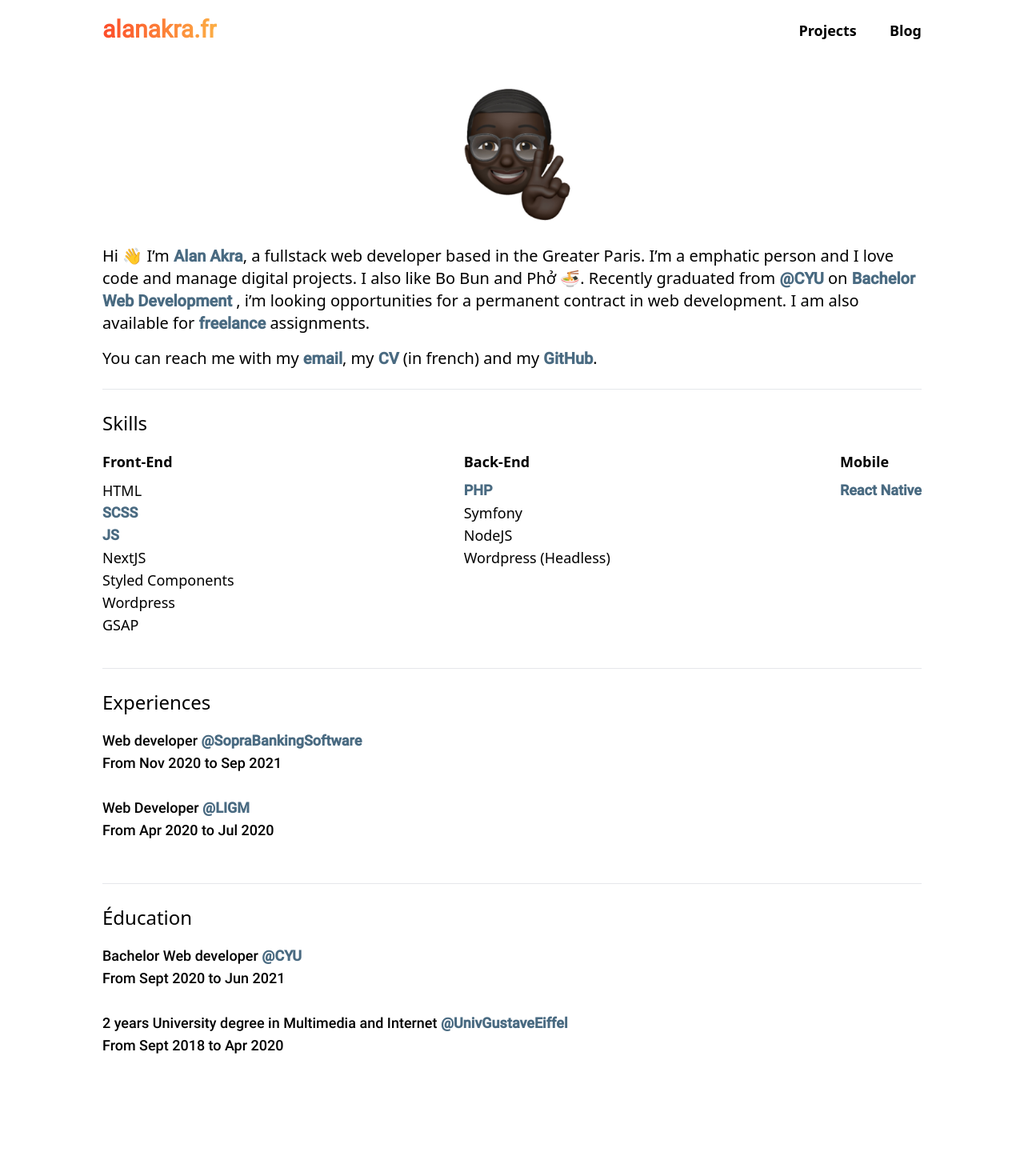
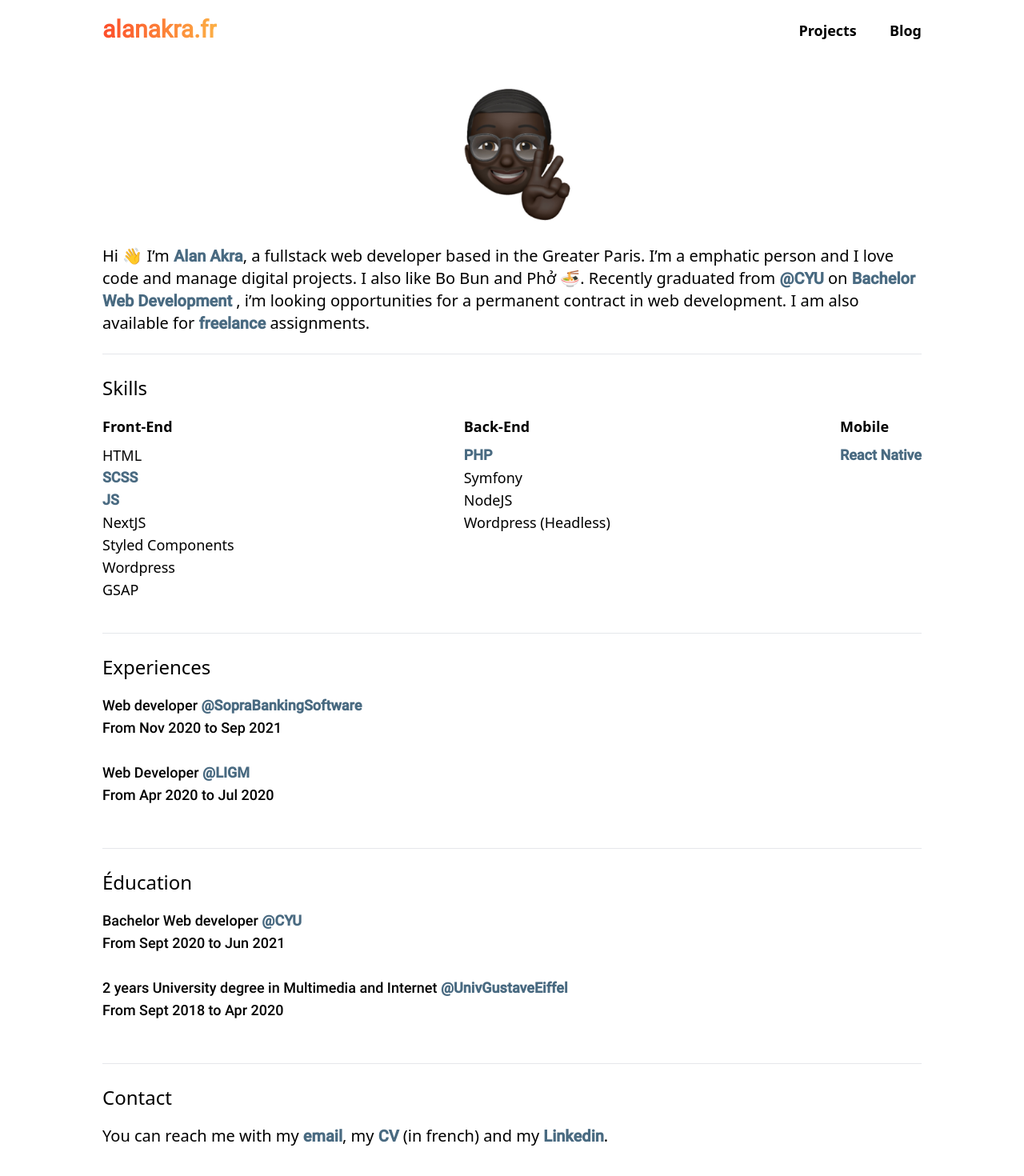
Before and after one commit to alanakra/alan-web, a Next.js app: page / in a window 1280 px wide. Shown: the top 1470 px of the page at 80% size. Before the commit the page ends 1365 px from the top, so only its background shows below. Built offline with nearby package versions, Linux system fonts and the light colour scheme.

Commit message:
Add contact section

```diff
--- a/pages/index.js
+++ b/pages/index.js
@@ -65,8 +65,6 @@ function About() {
 
     <p className="text-xl mb-4">Hi 👋 I’m <a href="https://www.linkedin.com/in/alanakra/" className="link-color">Alan Akra</a>, a fullstack web developer based in the Greater Paris. I’m a emphatic person and I love code and manage digital projects. I also like Bo Bun and Phở 🍜. Recently graduated from <a href="http://cyu.fr" className="link-color">@CYU</a> on <a href="http://lp-dw.fr" className="link-color">Bachelor Web Development</a> , i’m looking opportunities for a permanent contract in web development.
 I am also available for <a href="https://www.malt.fr/profile/alanakra" className="link-color">freelance</a> assignments.</p>
-
-    <p className="text-xl mb-6">You can reach me with my <a href="mailto:alanakra@hotmail.fr" className="link-color">email</a>, my <a href="/cv.pdf" className="link-color">CV</a> (in french) and my <a href="https://github.com/alanakra" className="link-color">GitHub</a>.</p>
 
     <hr/>
 
@@ -137,6 +135,10 @@ I am also available for <a href="https://www.malt.fr/profile/alanakra" className
         </>
       ))}
     </div>
+    <hr/>
+
+    <h2 className="subtitle-page">Contact</h2>
+    <p className="text-xl mb-6">You can reach me with my <a href="mailto:alanakra@hotmail.fr" className="link-color">email</a>, my <a href="/cv.pdf" className="link-color">CV</a> (in french) and my <a href="https://www.linkedin.com/in/alanakra/" className="link-color">Linkedin</a>.</p>
 
   </div>
  );
```
